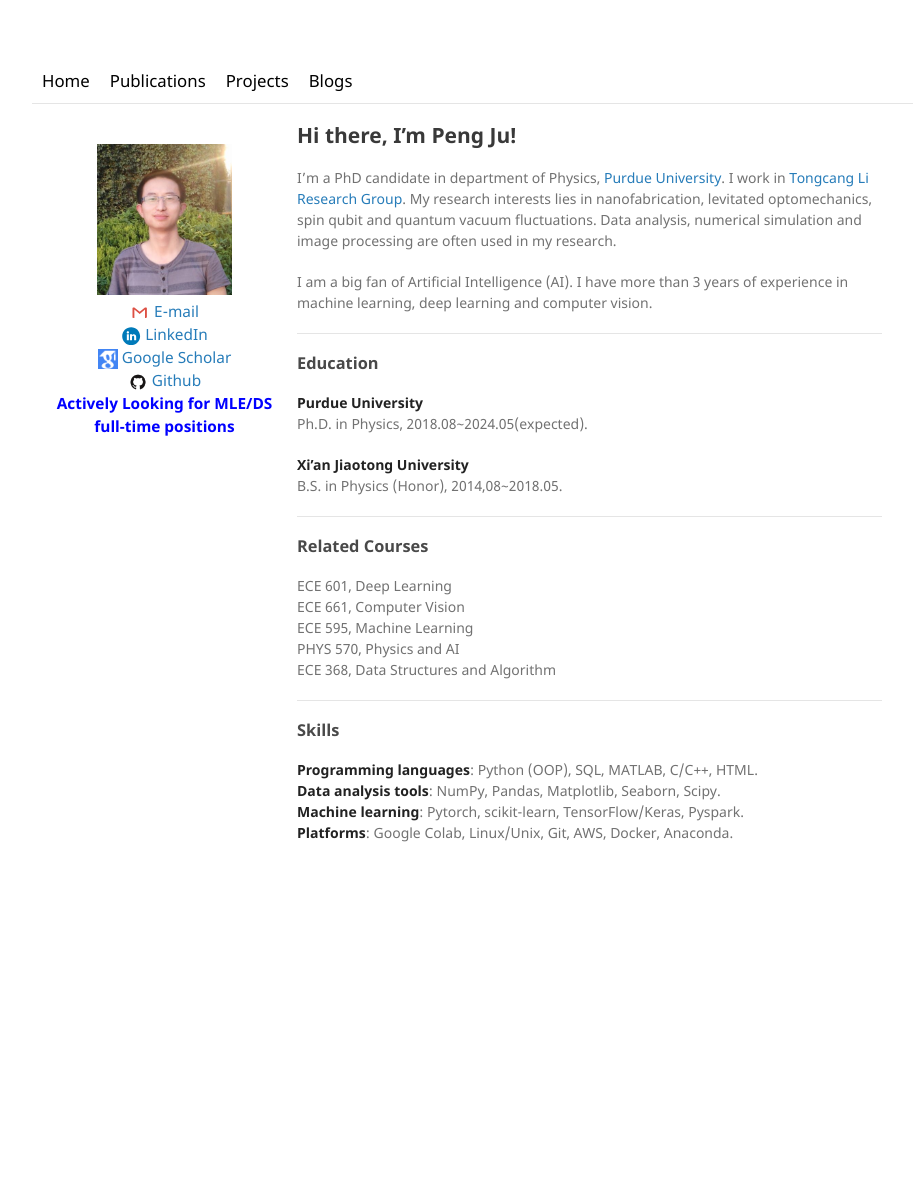
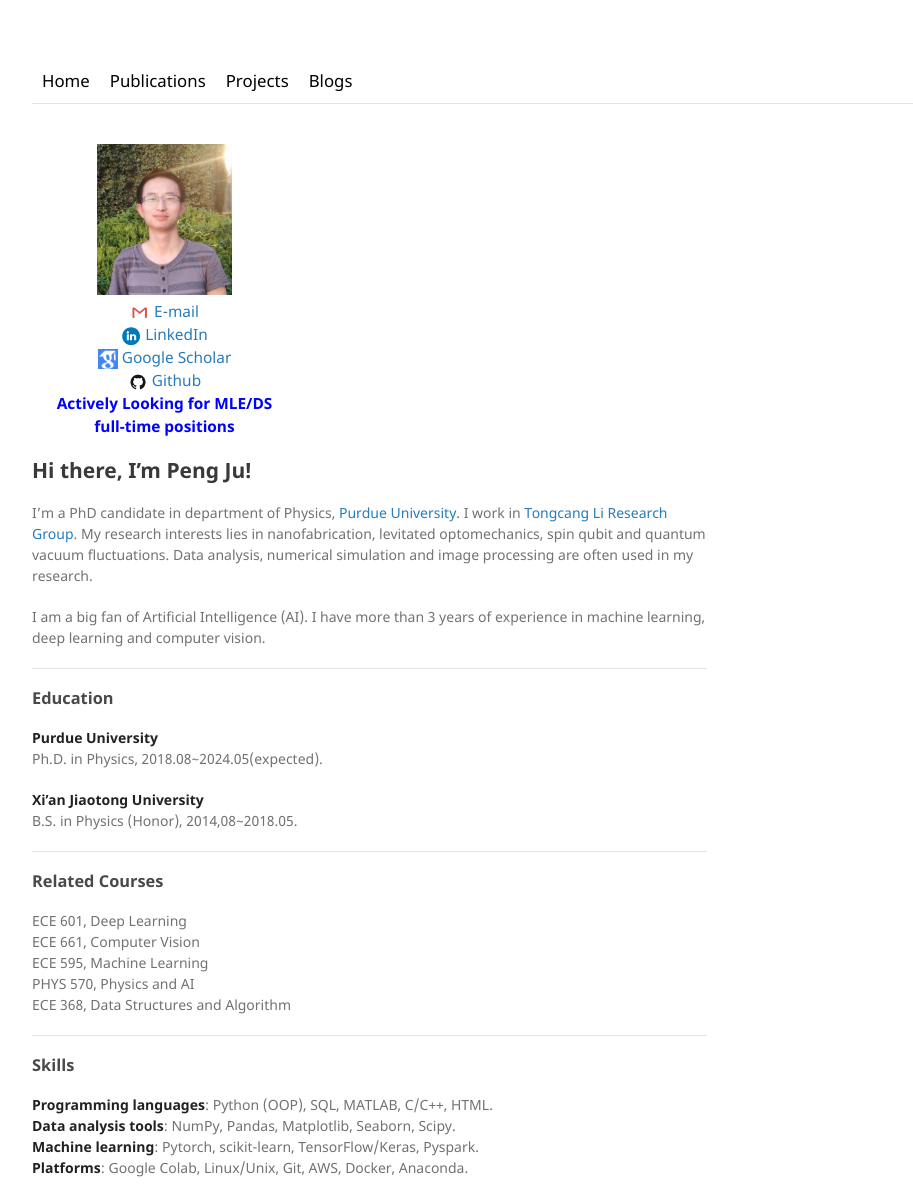
Before and after one commit to peng-ju/peng-ju.github.io, a Jekyll site: the page built from index.md, in a window 1280 px wide. Shown: the whole page, without its empty margins (108-1021 px from the left). Built offline with Jekyll 4.4.1, drawn with Linux system fonts in a browser that asks for light colours; before the commit the page ends 900 px from its top, so only the background shows below that.

Commit message:
Update default.html

```diff
--- a/_layouts/default.html
+++ b/_layouts/default.html
@@ -43,7 +43,7 @@
           </div>
           </center>
       </div>
-      <div style="width:65%; float:left">
+      <div style="width:75%; float:left">
       {{ content }}
       </div>
 
```
